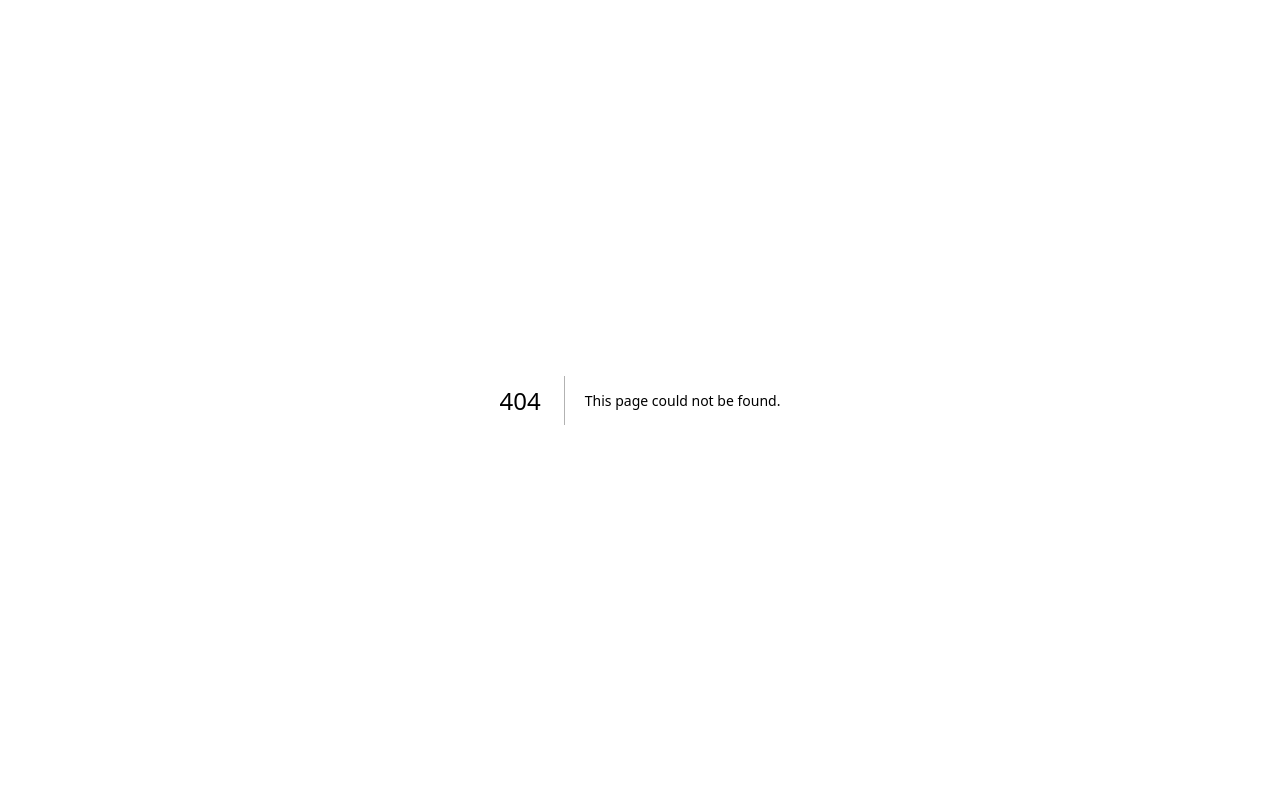
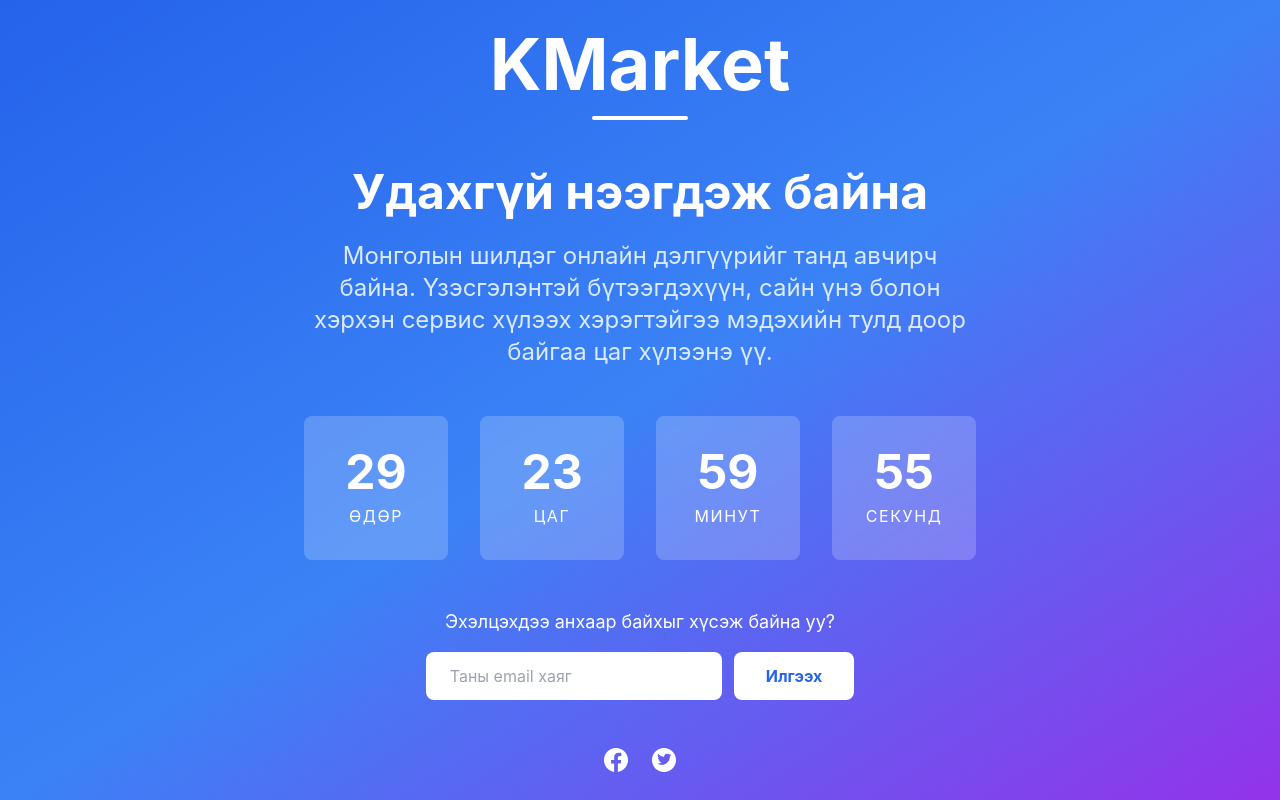
Before and after one commit to Zenithi77/kmarket, a Next.js app: page /coming-soon in a window 1280 px wide. Before the commit this address had no page. Built offline with nearby package versions, Linux system fonts and the light colour scheme.

Commit message:
feat: add coming soon page with toggle for production deployment

```diff
--- /dev/null
+++ b/src/app/coming-soon/layout.tsx
@@ -0,0 +1,14 @@
+import type { Metadata } from 'next';
+
+export const metadata: Metadata = {
+  title: 'KMarket - Удахгүй нээгдэж байна',
+  description: 'KMarket удахгүй нээгдэж байна. Монголын шилдэг онлайн дэлгүүрийг хүлээнэ үү!',
+};
+
+export default function ComingSoonLayout({
+  children,
+}: {
+  children: React.ReactNode;
+}) {
+  return <>{children}</>;
+}
--- /dev/null
+++ b/src/app/coming-soon/page.tsx
@@ -0,0 +1,129 @@
+'use client';
+
+import { useState, useEffect } from 'react';
+
+export default function ComingSoonPage() {
+  const [days, setDays] = useState(0);
+  const [hours, setHours] = useState(0);
+  const [minutes, setMinutes] = useState(0);
+  const [seconds, setSeconds] = useState(0);
+
+  useEffect(() => {
+    // Set launch date to 30 days from now (you can customize this)
+    const launchDate = new Date();
+    launchDate.setDate(launchDate.getDate() + 30);
+
+    const timer = setInterval(() => {
+      const now = new Date();
+      const difference = launchDate.getTime() - now.getTime();
+
+      if (difference > 0) {
+        setDays(Math.floor(difference / (1000 * 60 * 60 * 24)));
+        setHours(Math.floor((difference / (1000 * 60 * 60)) % 24));
+        setMinutes(Math.floor((difference / 1000 / 60) % 60));
+        setSeconds(Math.floor((difference / 1000) % 60));
+      }
+    }, 1000);
+
+    return () => clearInterval(timer);
+  }, []);
+
+  return (
+    <div className="min-h-screen bg-gradient-to-br from-blue-600 via-blue-500 to-purple-600 flex items-center justify-center px-4">
+      <div className="text-center max-w-2xl">
+        {/* Logo/Title */}
+        <div className="mb-12">
+          <h1 className="text-5xl md:text-7xl font-bold text-white mb-4">
+            KMarket
+          </h1>
+          <div className="h-1 w-24 bg-white mx-auto rounded-full"></div>
+        </div>
+
+        {/* Coming Soon Text */}
+        <h2 className="text-3xl md:text-5xl font-bold text-white mb-6">
+          Удахгүй нээгдэж байна
+        </h2>
+
+        <p className="text-xl md:text-2xl text-blue-100 mb-12 leading-relaxed">
+          Монголын шилдэг онлайн дэлгүүрийг танд авчирч байна.
+          Үзэсгэлэнтэй бүтээгдэхүүн, сайн үнэ болон хэрхэн сервис хүлээх хэрэгтэйгээ мэдэхийн тулд доор байгаа цаг хүлээнэ үү.
+        </p>
+
+        {/* Countdown Timer */}
+        <div className="grid grid-cols-4 gap-4 md:gap-8 mb-12">
+          <div className="bg-white bg-opacity-20 rounded-lg p-4 md:p-8 backdrop-blur-sm">
+            <div className="text-3xl md:text-5xl font-bold text-white mb-2">
+              {String(days).padStart(2, '0')}
+            </div>
+            <div className="text-white text-sm md:text-base uppercase tracking-widest">
+              Өдөр
+            </div>
+          </div>
+          <div className="bg-white bg-opacity-20 rounded-lg p-4 md:p-8 backdrop-blur-sm">
+            <div className="text-3xl md:text-5xl font-bold text-white mb-2">
+              {String(hours).padStart(2, '0')}
+            </div>
+            <div className="text-white text-sm md:text-base uppercase tracking-widest">
+              Цаг
+            </div>
+          </div>
+          <div className="bg-white bg-opacity-20 rounded-lg p-4 md:p-8 backdrop-blur-sm">
+            <div className="text-3xl md:text-5xl font-bold text-white mb-2">
+              {String(minutes).padStart(2, '0')}
+            </div>
+            <div className="text-white text-sm md:text-base uppercase tracking-widest">
+              Минут
+            </div>
+          </div>
+          <div className="bg-white bg-opacity-20 rounded-lg p-4 md:p-8 backdrop-blur-sm">
+            <div className="text-3xl md:text-5xl font-bold text-white mb-2">
+              {String(seconds).padStart(2, '0')}
+            </div>
+            <div className="text-white text-sm md:text-base uppercase tracking-widest">
+              Секунд
+            </div>
+          </div>
+        </div>
+
+        {/* Newsletter Signup */}
+        <div className="mb-12">
+          <p className="text-white mb-4 text-lg">
+            Эхэлцэхдээ анхаар байхыг хүсэж байна уу?
+          </p>
+          <div className="flex flex-col sm:flex-row gap-3 justify-center">
+            <input
+              type="email"
+              placeholder="Таны email хаяг"
+              className="px-6 py-3 rounded-lg w-full sm:w-auto focus:outline-none focus:ring-2 focus:ring-white"
+            />
+            <button className="px-8 py-3 bg-white text-blue-600 font-bold rounded-lg hover:bg-gray-100 transition duration-300 whitespace-nowrap">
+              Илгээх
+            </button>
+          </div>
+        </div>
+
+        {/* Social Links */}
+        <div className="flex justify-center gap-6">
+          <a
+            href="#"
+            className="text-white hover:text-gray-200 transition"
+            aria-label="Facebook"
+          >
+            <svg className="w-6 h-6" fill="currentColor" viewBox="0 0 24 24">
+              <path d="M24 12.073c0-6.627-5.373-12-12-12s-12 5.373-12 12c0 5.99 4.388 10.954 10.125 11.854v-8.385H7.078v-3.47h3.047V9.43c0-3.007 1.792-4.669 4.533-4.669 1.312 0 2.686.235 2.686.235v2.953H15.83c-1.491 0-1.956.925-1.956 1.874v2.25h3.328l-.532 3.47h-2.796v8.385C19.612 23.027 24 18.062 24 12.073z" />
+            </svg>
+          </a>
+          <a
+            href="#"
+            className="text-white hover:text-gray-200 transition"
+            aria-label="Instagram"
+          >
+            <svg className="w-6 h-6" fill="currentColor" viewBox="0 0 24 24">
+              <path d="M12 0C5.373 0 0 5.373 0 12s5.373 12 12 12 12-5.373 12-12S18.627 0 12 0m5.894 8.221c.004.122.006.245.006.37 0 3.833-2.909 8.25-8.25 8.25-1.639 0-3.163-.479-4.447-1.312.227.027.459.042.695.042 1.36 0 2.612-.465 3.596-1.244-1.269-.024-2.339-.861-2.708-2.015.177.034.359.052.545.052.265 0 .522-.035.768-.1-1.327-.267-2.327-1.439-2.327-2.847v-.036c.391.218.84.349 1.321.364-.779-.52-1.29-1.408-1.29-2.414 0-.531.143-1.029.394-1.458 1.43 1.756 3.568 2.912 5.975 3.034-.025-.106-.04-.216-.04-.328 0-1.594 1.293-2.887 2.887-2.887.831 0 1.582.35 2.11.91.658-.129 1.278-.369 1.834-.697-.215.675-.671 1.242-1.265 1.602.586-.071 1.143-.226 1.661-.459-.388.583-.878 1.096-1.439 1.509z" />
+            </svg>
+          </a>
+        </div>
+      </div>
+    </div>
+  );
+}
--- a/src/app/layout.tsx
+++ b/src/app/layout.tsx
@@ -1,6 +1,7 @@
 import type { Metadata } from 'next';
 import { Providers } from './providers';
 import './globals.css';
+import { redirect } from 'next/navigation';
 
 export const metadata: Metadata = {
   title: 'KMarket - Монголын #1 Онлайн Дэлгүүр',
@@ -19,11 +20,35 @@ export default function RootLayout({
 }: {
   children: React.ReactNode;
 }) {
+  // Check if coming soon mode is enabled
+  const isComingSoon = process.env.COMING_SOON_MODE === 'true';
+
   return (
     <html lang="mn">
       <body className="antialiased">
         <Providers>
-          {children}
+          {isComingSoon ? (
+            // Show coming soon page
+            <div className="min-h-screen bg-gradient-to-br from-blue-600 via-blue-500 to-purple-600 flex items-center justify-center px-4">
+              <div className="text-center max-w-2xl">
+                <div className="mb-12">
+                  <h1 className="text-5xl md:text-7xl font-bold text-white mb-4">
+                    KMarket
+                  </h1>
+                  <div className="h-1 w-24 bg-white mx-auto rounded-full"></div>
+                </div>
+                <h2 className="text-3xl md:text-5xl font-bold text-white mb-6">
+                  Удахгүй нээгдэж байна
+                </h2>
+                <p className="text-xl md:text-2xl text-blue-100 mb-12">
+                  Манай вэбсайт удахгүй нээгдэж байна. Хүлээнэ үү!
+                </p>
+              </div>
+            </div>
+          ) : (
+            // Show full website
+            children
+          )}
         </Providers>
       </body>
     </html>
```
Also changed, not shown: 2 other files (tests, documents, lock files or other folders).
